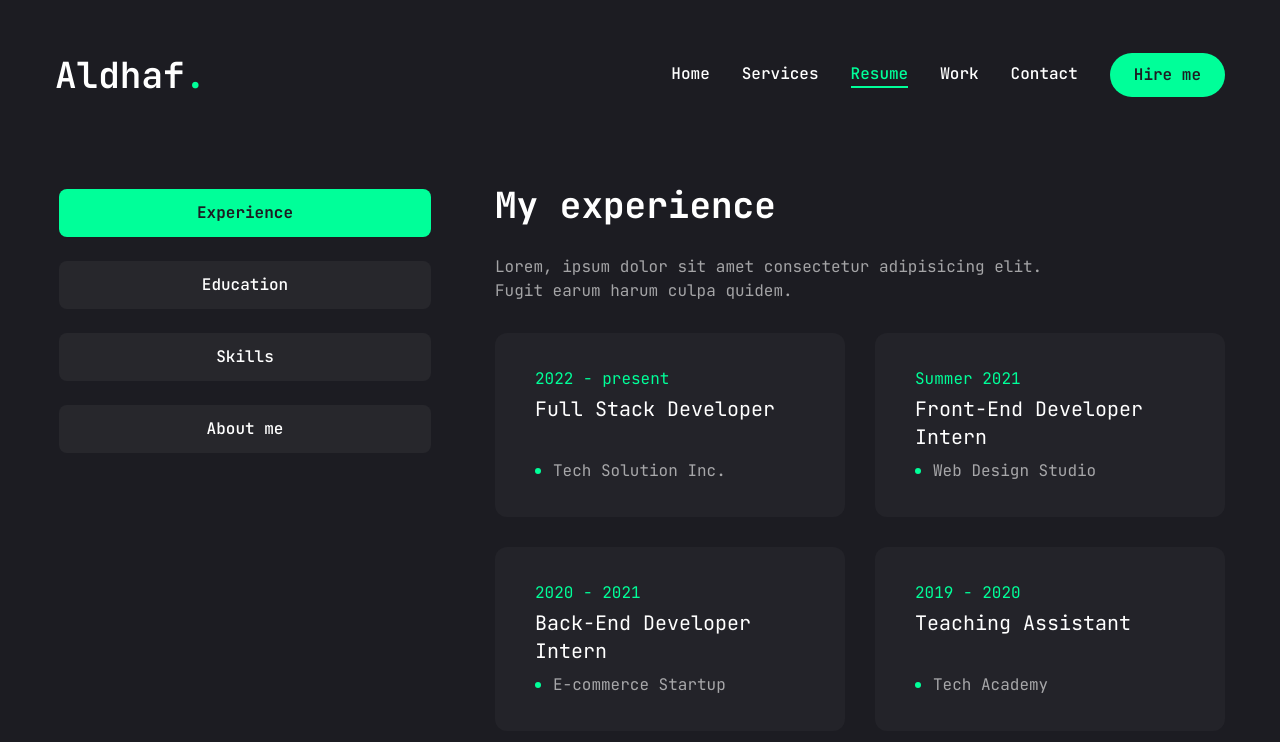
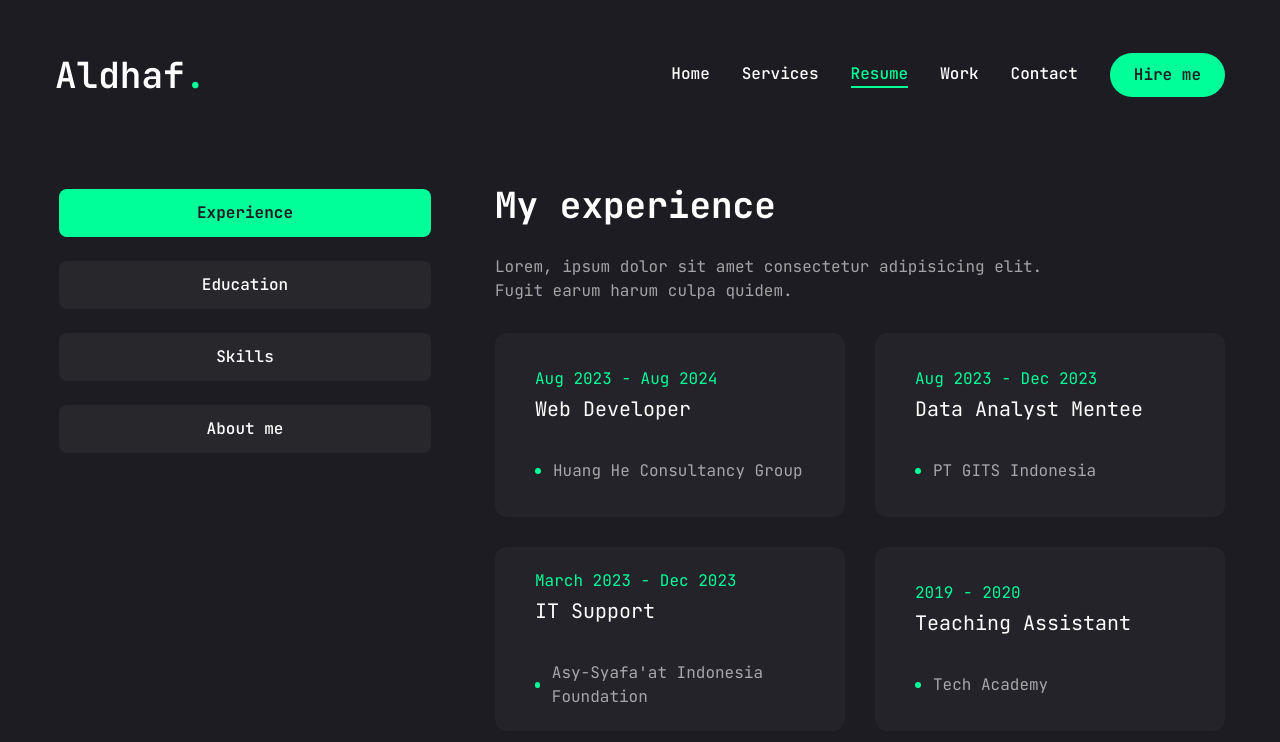
Before and after one commit to Aldhaf/aldhaf-portfolio, a Next.js app: page /resume in a window 1280 px wide. Shown: the top 742 px of the page. Built offline with nearby package versions, Linux system fonts and the light colour scheme.

Commit message:
"Update CV, Education, Experience"

```diff
--- a/app/page.jsx
+++ b/app/page.jsx
@@ -1,5 +1,8 @@
+"use client";
+
 import { Button } from "@/components/ui/button";
 import { FiDownload } from "react-icons/fi";
+import { useState, useEffect } from "react";
 
 // Components
 import Social from "@/components/Social";
@@ -7,8 +10,21 @@ import Photo from "@/components/Photo";
 import Stats from "@/components/Stats";
 
 const Home = () => {
+  const [pdfFilePath, setPdfFilePath] = useState(null);
+
+  useEffect(() => {
+    setPdfFilePath("/assets/aldhaf-cv.pdf");
+  }, []);
+
+  const handleDownload = () => {
+    const link = document.createElement("a");
+    link.href = pdfFilePath;
+    link.download = "aldhaf_cv.pdf"; // Set the desired filename
+    link.click();
+  };
+
   return (
-    <section className="h-full">
+    <section className="h-full pb-20">
       <div className="container mx-auto h-full">
         <div className="flex flex-col xl:flex-row items-center justify-between xl:pt-8 xl:pb-24">
           {/* text */}
@@ -19,7 +35,7 @@ const Home = () => {
               <span className="text-accent">Aldhaf Fadlilah</span>
             </h1>
             <p className="max-w-[500px] mb-9 text-white/80">
-              excel at crafting digital experience and I am proficient in
+              I excel at crafting digital experience and I am proficient in
               various programming languages and technologies.
             </p>
             {/* button and socials*/}
@@ -28,6 +44,8 @@ const Home = () => {
                 variant="outline"
                 size="lg"
                 className="uppercase flex items-center gap-2"
+                onClick={handleDownload}
+                disabled={!pdfFilePath}
               >
                 <span>Download CV</span>
                 <FiDownload className="text-xl" />
--- a/app/resume/page.jsx
+++ b/app/resume/page.jsx
@@ -60,19 +60,19 @@ const experience = {
     "Lorem, ipsum dolor sit amet consectetur adipisicing elit. Fugit earum harum culpa quidem.",
   items: [
     {
-      company: "Tech Solution Inc.",
-      position: "Full Stack Developer",
-      duration: "2022 - present",
+      company: "Huang He Consultancy Group",
+      position: "Web Developer",
+      duration: "Aug 2023 - Aug 2024",
     },
     {
-      company: "Web Design Studio",
-      position: "Front-End Developer Intern",
-      duration: "Summer 2021",
+      company: "PT GITS Indonesia",
+      position: "Data Analyst Mentee",
+      duration: "Aug 2023 - Dec 2023",
     },
     {
-      company: "E-commerce Startup",
-      position: "Back-End Developer Intern",
-      duration: "2020 - 2021",
+      company: "Asy-Syafa'at Indonesia Foundation",
+      position: "IT Support",
+      duration: "March 2023 - Dec 2023",
     },
     {
       company: "Tech Academy",
@@ -85,9 +85,9 @@ const experience = {
       duration: "2018 - 2019",
     },
     {
-      company: "Sotware Development Firm",
-      position: "Junior Developer",
-      duration: "2017 - 2018",
+      company: "Independent Student Exchange - Batch 2",
+      position: "Student",
+      duration: "Sept 2022 - Jan 2023",
     },
   ],
 };
@@ -101,13 +101,13 @@ const education = {
   items: [
     {
       institution: "SMA Negeri 10 Kota Bekasi",
-      degree: "Student",
-      duration: "2015",
+      degree: "Natural Sciences High School Graduate",
+      duration: "2017-2020",
     },
     {
       institution: "Universitas Yarsi",
-      degree: "Student",
-      duration: "2015",
+      degree: "Bachelor of Computer Science Graduate",
+      duration: "2020-2024",
     },
   ],
 };
--- a/app/services/page.jsx
+++ b/app/services/page.jsx
@@ -39,8 +39,8 @@ import { Button } from "@/components/ui/button";
 
 const Services = () => {
   return (
-    <section className="min-h-[80vh] flex flex-col justify-center py-12 xl:py-0 mt-12">
-      <div className="container mx-auto">
+    <section className="min-h-[80vh] flex flex-col justify-center py-12 xl:py-0 mt-12 ">
+      <div className="container mx-auto pb-20">
         <motion.div
           initial={{ opacity: 0 }}
           animate={{
```
Also changed, not shown: 1 other file (tests, documents, lock files or other folders).
